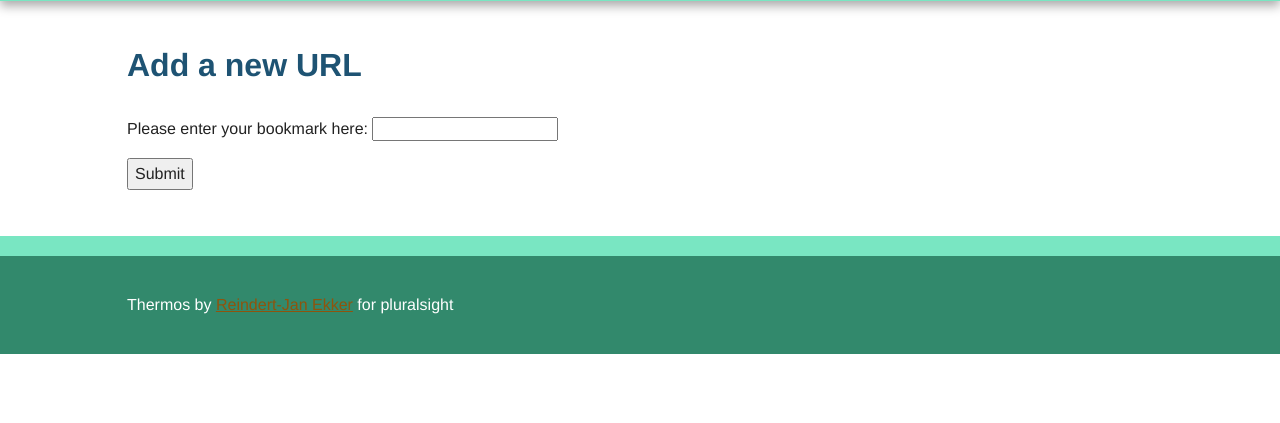
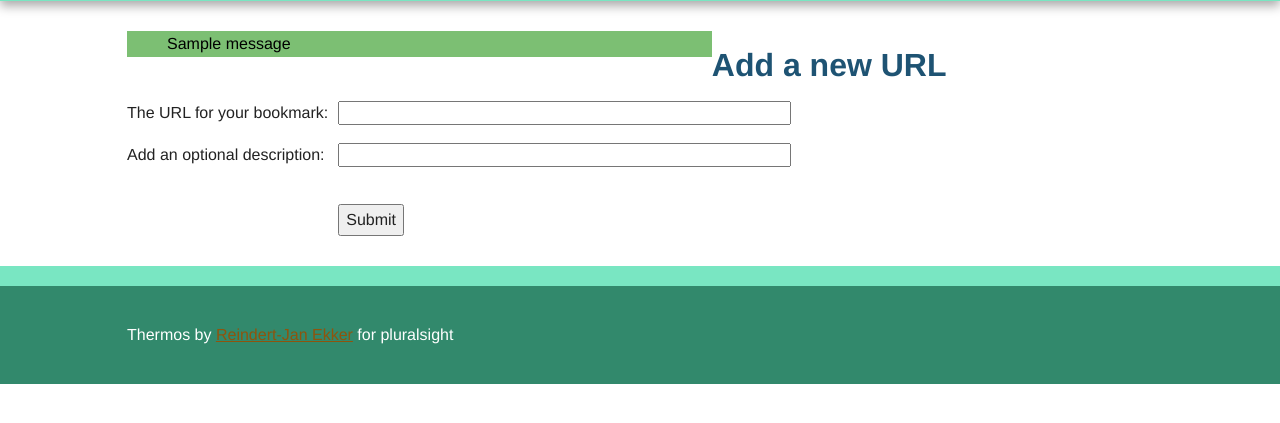
Before and after one commit to ShakerAlghaithi/Flask, a Flask app: template thermos/templates/add.html in a window 1280 px wide. Shown: the part 95-518 px from the top of the page. Run offline with Flask 2, Linux system fonts and the light colour scheme; the template is opened without the code that fills it: values that come from a table or form of the project are taken from there, others are empty; one stand-in notice (Sample message) is shown; some libraries are stand-ins or nearby versions.

Commit message:
updating files

```diff
--- /dev/null
+++ b/thermos/app_thermos.py
@@ -0,0 +1,57 @@
+import os
+from datetime import datetime
+from flask import Flask, render_template, request, redirect, url_for, flash
+from flask_sqlalchemy import SQLAlchemy  #pip install flask-sqlalchemy
+
+basedir = os.path.abspath(os.path.dirname(__file__))
+
+app = Flask(__name__)
+
+app.config['SECRET_KEY']= '\x85\x8a\x15\x8f\x8a\xe1\x0e\xca\x1b\\\xf1\xb7\xb8\xc7\xb5\x13\x1c\xe8s\x83\xb8\xfa\xe0\xb9'
+# setup sqlite for database and configuring the connection to it
+app.config['SQLALCHEMY_DATABASE_URI'] = 'sqlite:///' + os.path.join(basedir, 'thermos.db')
+db = SQLAlchemy(app)
+
+#removing old method
+# def store_bookmark(url, description):
+#     bookmarks.append(dict(
+#         url=url,
+#         description=description,
+#         user= "Alghaithi",
+#         date= datetime.utcnow()
+#
+#     ))
+
+# def new_bookmarks(num):
+#     return sorted(bookmarks, key=lambda bm: bm['date'], reverse=True)[:num]
+from forms import BookmarkForm
+import models
+
+@app.route('/')
+@app.route('/index')
+
+def index():
+    return render_template('index.html', new_bookmarks=models.Bookmark.newest(5))
+
+@app.route('/add', methods=['GET', 'POST'])
+def add():
+    form = BookmarkForm()
+    if form.validate_on_submit():  #check if the form has been submitted of filled
+        url = form.url.data
+        description = form.description.data
+        bm = models.Bookmark(url=url, description=description)
+        db.session.add(bm)
+        db.session.commit()
+        flash("Stored bookmark: '{}'".format(description))
+        return redirect(url_for('index'))
+    return render_template('add.html', form=form)
+
+@app.errorhandler(404)
+def page_not_found(e):
+    return render_template('404.html'), 404
+
+@app.errorhandler(500)
+def server_error(e):
+    return render_template('500.html'), 500
+if __name__== "__main__":
+    app.run(debug=True)
--- /dev/null
+++ b/thermos/forms.py
@@ -0,0 +1,24 @@
+# use pip install flask-wtf command to make it work
+#from flask_wtf import Form
+from flask_wtf import FlaskForm
+from wtforms.fields import StringField
+#from flask.ext.wtf.html5 import URLField
+#from flask_wtf.html5 import URLField
+from wtforms import URLField
+from wtforms.validators import DataRequired, url
+
+class BookmarkForm(FlaskForm):
+    url= URLField('The URL for your bookmark: ', validators=[DataRequired(), url()])
+    description = StringField('Add an optional description: ')
+#checking if the url start with http or https and description field is not empty by calling the validate function
+    def validate(self):
+        if not self.url.data.startswith("http://") or\
+           self.url.data.startswith("https://"):
+           self.url.data = "http://" + self.url.data
+
+        if not FlaskForm.validate(self):
+            return False
+
+        if not self.description.data:
+            self.description.data = self.url.data
+        return True
--- a/thermos/static/css/main.css
+++ b/thermos/static/css/main.css
@@ -170,9 +170,7 @@
 .main aside h3, footer h3 {
   color: white;
 }
-/* ===================
-flashed styling
-=====================*/
+/* flashed styling   */
 .flashes ul {
     margin: 0 0;
     background: #7cbf73;
@@ -189,9 +187,18 @@
  article.flashes {
    margin-bottom: 1em;
  }
-
-
-
+.error, .error input {
+    color: red;
+}
+tr.error td ul {
+  margin-top: 0;
+}
+tr.submit button {
+  margin-top: 20px;
+}
+input, button {
+  margin-left: 10px;
+}
 
 
 
--- a/thermos/templates/add.html
+++ b/thermos/templates/add.html
@@ -1,4 +1,6 @@
 {% extends "base.html" %}
+{% from "form_macros.html" import render_field %}
+
 {% block title %}
 Thermos -- Add a url
 {% endblock %}
@@ -7,15 +9,34 @@
       <section>
         <h1> Add a new URL </h1>
         <form action="" method="post">
-            <article>
-                  <p>
-                    Please enter your bookmark here:
-                    <input type="text" name="url" value="">
-                  </p>
-                  <p>
-                    <button type="submit">Submit</button>
-                  </p>
-            </article>
+            {{form.hidden_tag()}}
+            <table>
+                {{ render_field(form.url, size=50)}}
+                {{render_field(form.description, size=50)}}
+                <!-- <tr {% if form.url.errors %} class="error" {% endif %}>
+                    <td>Please enter your bookmark here:</td>
+                    <td>{{form.url(size = 50)}}</td>
+                </tr>
+                <tr class="error">
+                    <td></td>
+                    <td>
+                        <ul>
+                            {% for error in form.url.errors %}
+                                    <li> {{error}} </li>
+                            {% endfor %}
+                        </ul>
+                    </td>
+
+                </tr>
+                <tr>
+                  <td>Add an optional description</td>
+                  <td>{{form.description(size = 50)}}</td>
+                </tr> -->
+                <tr class="submit">
+                    <td></td>
+                    <td><button type="submit">Submit</button></td>
+                </tr>
+            </table>
         </form>
       </section>
 {% endblock %}
--- a/thermos/templates/base.html
+++ b/thermos/templates/base.html
@@ -28,7 +28,21 @@
 
     <div class="main-container">
       <div class="main wrapper clearfix">
-          {% block content %}{% endblock %}
+        <article class=flashes>
+            {% with messages = get_flashed_messages() %}
+                {% if messages %}
+                      <ul>
+                        {% for message in messages %}
+                              <li>{{ message }}</li>
+                         {% endfor %}
+                      </ul>
+                {% endif %}
+            {% endwith %}
+          </article>
+
+          {% block content %}
+          {% endblock %}
+
           {% block sidebar %}
               <aside>
                   <h3>aside</h3>
--- /dev/null
+++ b/thermos/templates/form_macros.html
@@ -0,0 +1,16 @@
+{% macro render_field(field) %}
+  <tr {% if field.errors %} class="error" {% endif %}>
+      <td> {{field.label }} </td>
+      <td> {{field(**kwargs) |safe }} </td>
+  </tr>
+  <tr class ="error">
+      <td></td>
+      <td>
+          <ul>
+              {% for error in field.errors %}
+                    <li>{{ error }}</li>
+              {% endfor %}
+          </ul>
+      </td>
+  </tr>
+{% endmacro %}
--- a/thermos/thermos.py
+++ /dev/null
@@ -1,45 +0,0 @@
-from datetime import datetime
-from flask import Flask, render_template, request, redirect, url_for, flash
-from forms import bookmarkForm
-
-app = Flask(__name__)
-
-# shouldn't use global list to store data, but i am using it for praticing at the moment.
-bookmarks= []
-app.config['SECRET_KEY']= '\x85\x8a\x15\x8f\x8a\xe1\x0e\xca\x1b\\\xf1\xb7\xb8\xc7\xb5\x13\x1c\xe8s\x83\xb8\xfa\xe0\xb9'
-def store_bookmark(url):
-    bookmarks.append(dict(
-        url=url,
-        user= "Alghaithi",
-        date= datetime.utcnow()
-
-    ))
-
-def new_bookmarks(num):
-    return sorted(bookmarks, key=lambda bm: bm['date'], reverse=True)[:num]
-@app.route('/')
-@app.route('/index')
-
-def index():
-    return render_template('index.html', new_bookmarks=new_bookmarks(5))
-
-@app.route('/add', methods=['GET', 'POST'])
-def add():
-    form = bookmarkForm()
-    if form.validate_on_submit():
-        url = form.url.data
-        description = form.description.data
-        store_bookmark(url, description)
-        flash("Stored bookmark: '{}'".format(description))
-        return redirect(url_for('index'))
-    return render_template('add.html', form=form)
-
-@app.errorhandler(404)
-def page_not_found(e):
-    return render_template('404.html'), 404
-
-@app.errorhandler(500)
-def server_error(e):
-    return render_template('500.html'), 500
-if __name__== "__main__":
-    app.run(debug=True)
```
Also changed, not shown: thermos/models.py (added, +25 -0 lines), thermos/templates/forms.py (deleted, +0 -9 lines), thermos/templates/index.html (+10 -3 lines), README.md (deleted), thermos/__init__.py (added), thermos/__main__.py (deleted), thermos/thermos.db (added), 4 other files.
